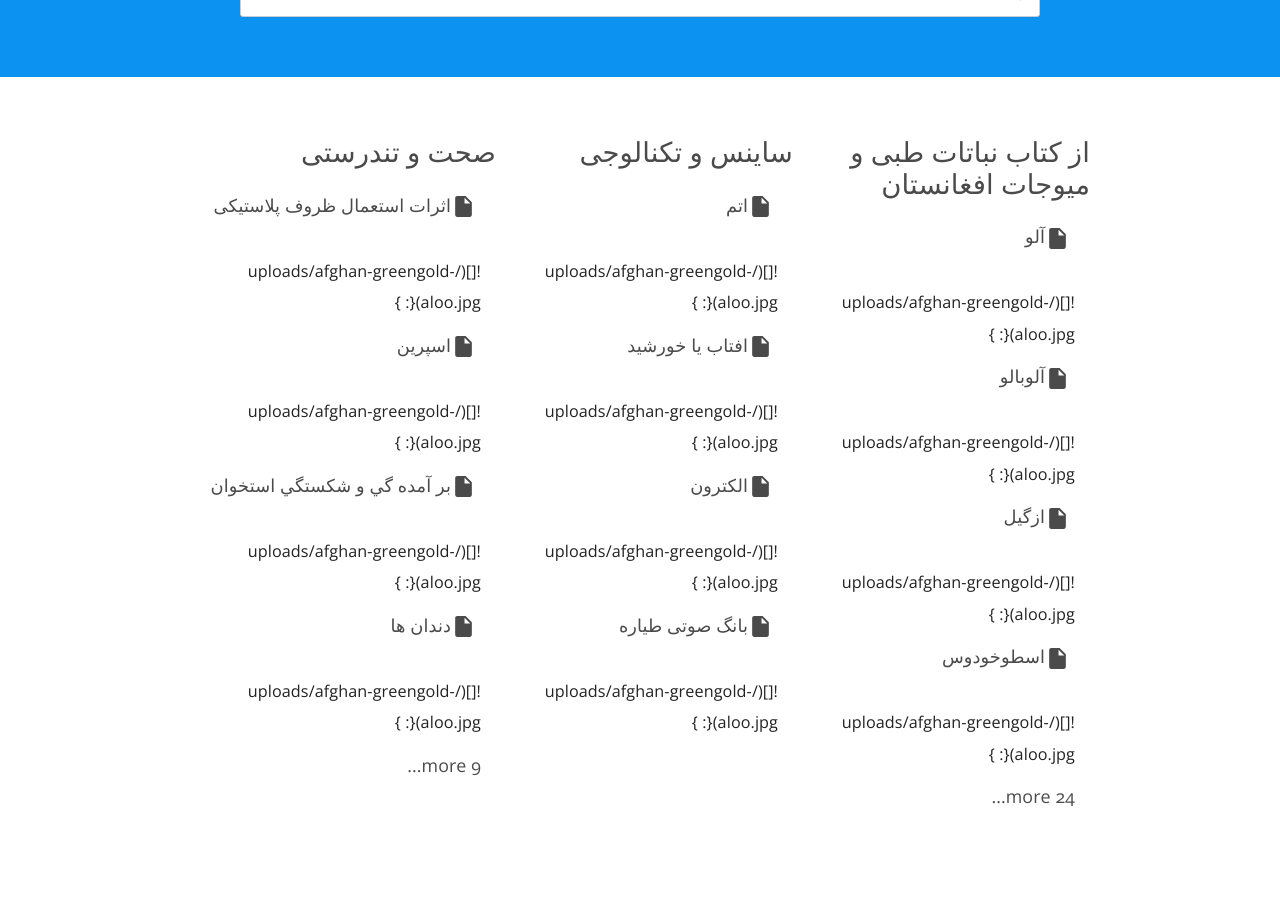
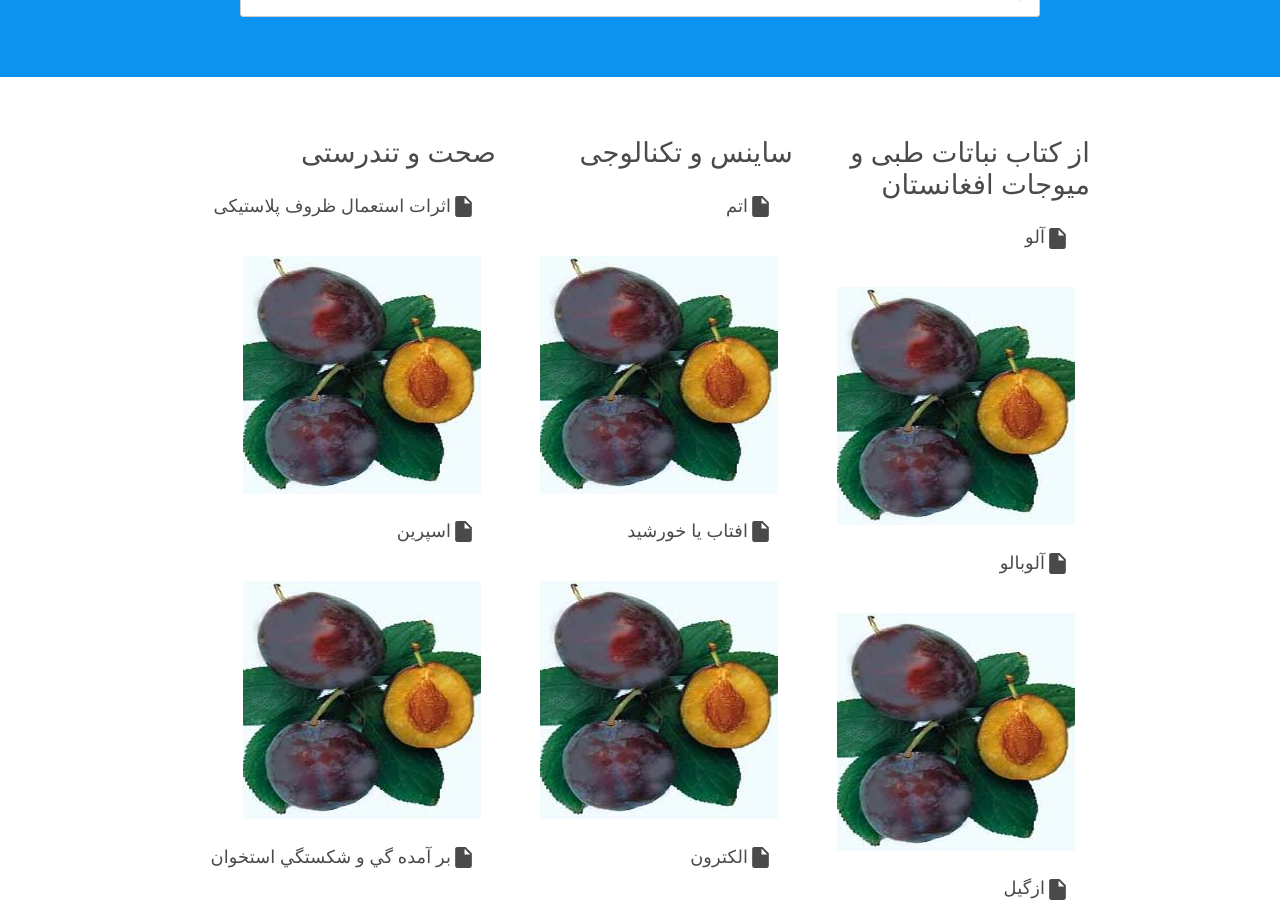
Before and after one commit to afghan-greengold/afghan-greegold.github.io, a Jekyll site: the page built from index.html, in a window 1280 px wide and 900 px high, scrolled down 326 px. Built offline with Jekyll 4.4.1, drawn with Linux system fonts in a browser that asks for light colours; nearby versions of some CDN libraries.

Commit message:
test image 2

```diff
--- a/index.html
+++ b/index.html
@@ -15,7 +15,7 @@
 			<ul>
 				{% assign tutorials = posts | sort: "title" %}
 				{% for tutorial in tutorials limit: 4 %}
-					<li><a href="{{ site.baseurl }}{{ tutorial.url }}">{% include document-icon.html icon=tutorial.type %}{{ tutorial.title }}</a><br>![](/uploads/afghan-greengold-aloo.jpg){: }</li>
+					<li><a href="{{ site.baseurl }}{{ tutorial.url }}">{% include document-icon.html icon=tutorial.type %}{{ tutorial.title }}</a><br><img src="https://greengold.fr/uploads/afghan-greengold-aloo.jpg" alt="alternatetext"></li>
 				{% endfor %}
 				{% if size > 4 %}
 					<li><a href="{{ site.baseurl }}/category/{{ name | slugify }}/">{{ size | minus: 4 }} more...</a></li>
```
